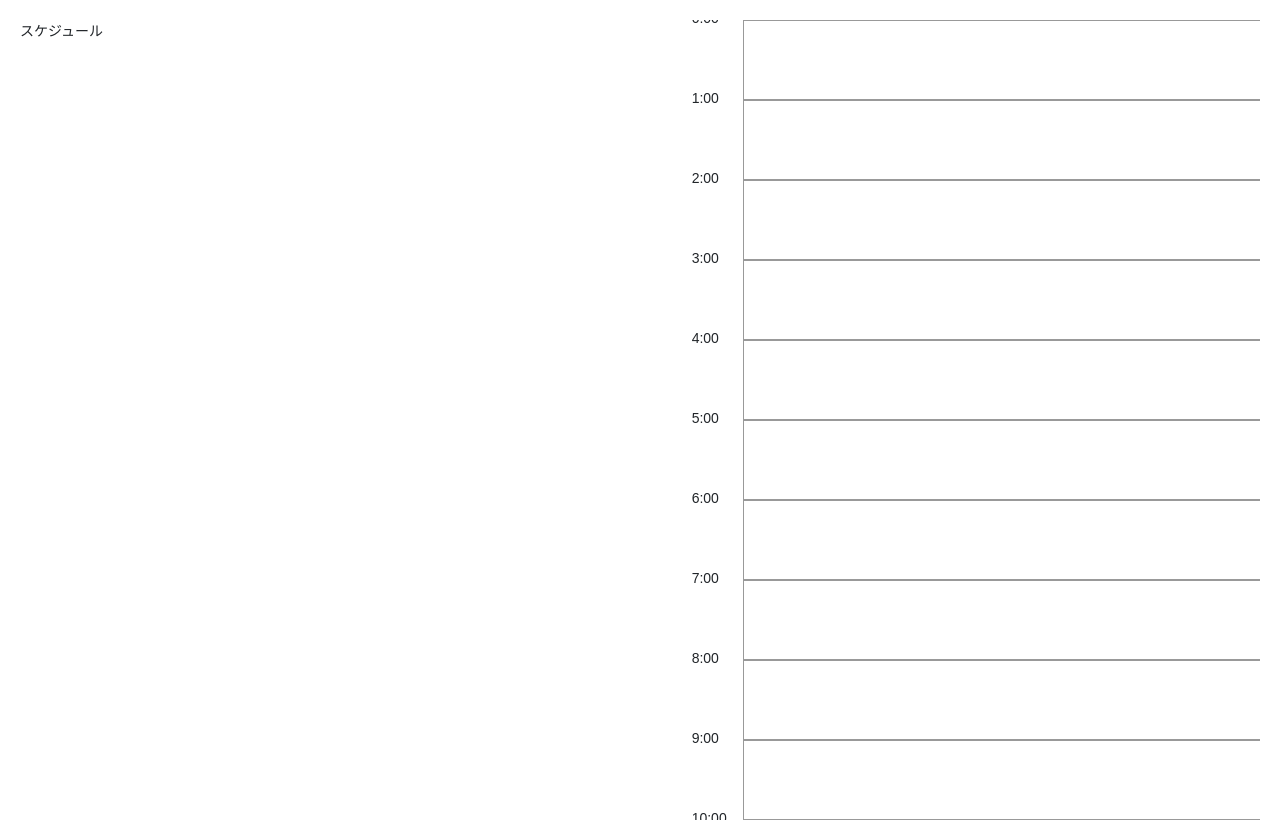
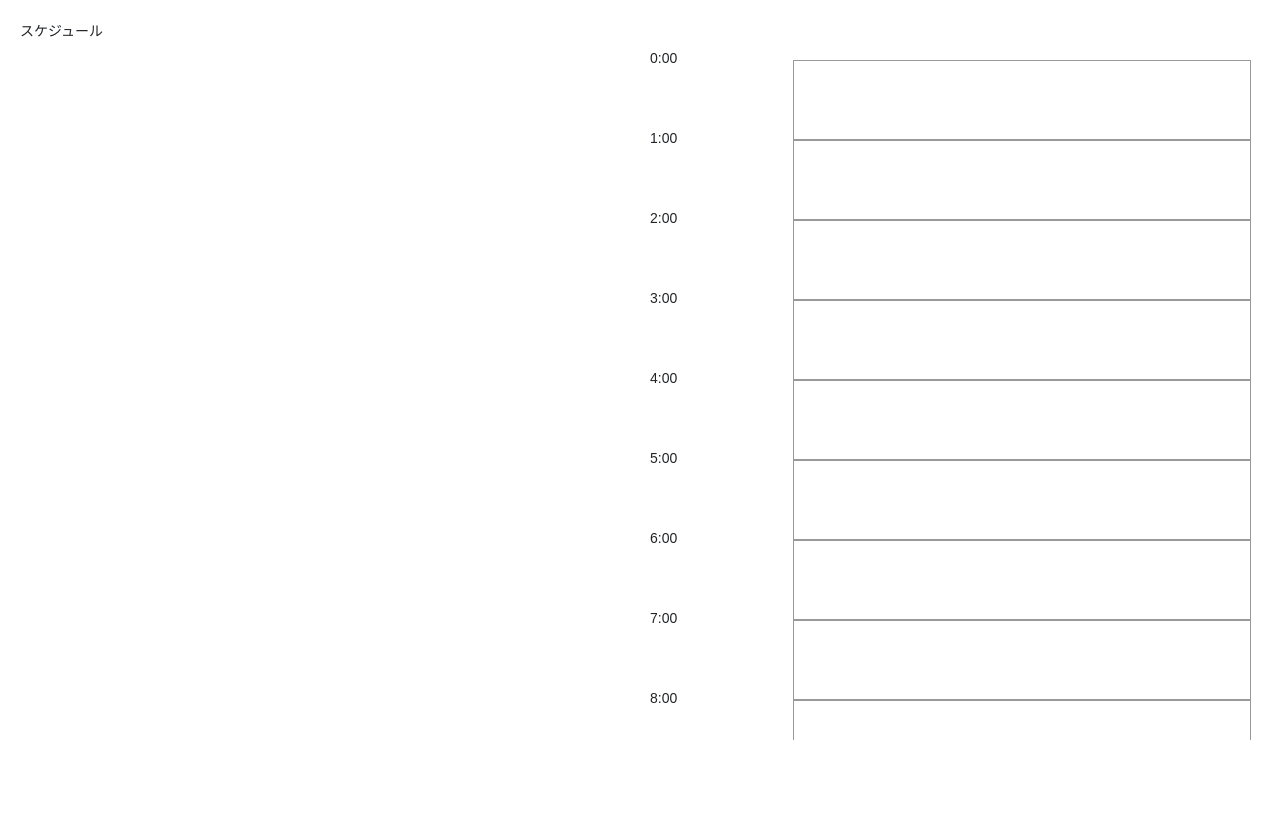
Before and after one commit to kekke-n/daily-task, a React (Create React App) app: page / in a window 1280 px wide. After the commit the page ends 800 px from the top, so only its background shows below. Built offline with nearby package versions, Linux system fonts and the light colour scheme.

Commit message:
レイアウトを調整

```diff
--- a/src/App.js
+++ b/src/App.js
@@ -121,12 +121,14 @@ export default function App(){
           })
           }
         </Grid>
-        <Grid item xs={1} className='plan'>
+        <Grid item xs={6} className='plan'>
+          <Grid container >
+            <Grid item xs={3}>
               { times.map((d, idx) => {
                 return <Time key={idx} time={d + ':00'}/>
               }) }
             </Grid>
-        <Grid item xs={5} style={{position: "relative"}} className='plan'>
+            <Grid item xs={9} style={{position: "relative"}}>
               { times.map((d, idx) => {
                 return <Square
                   key={idx}
@@ -157,6 +159,8 @@ export default function App(){
               }) }
             </Grid>
           </Grid>
+        </Grid>
+      </Grid>
     </Box>
   );
 
--- a/src/index.css
+++ b/src/index.css
@@ -15,6 +15,7 @@ body {
 .time span{
   position: absolute;
   top: -10px;
+  left: 10px;
 }
 
 .square {
@@ -62,7 +63,8 @@ body {
 }
 .plan {
   overflow: scroll;
-  height: 100vh;
+  height: 90vh;
+  padding: 40px 10px 40px 0;
 }
 
 .text-plan pre{
```
Lines whose indentation alone changed are shown as unchanged.
